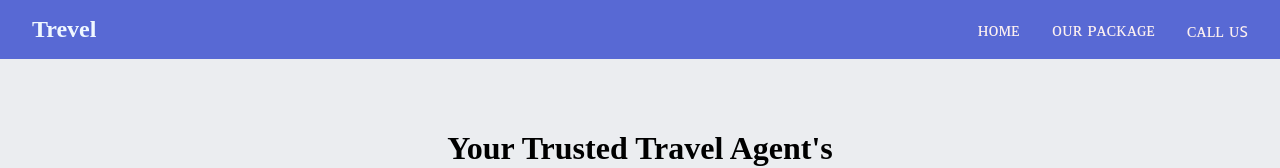
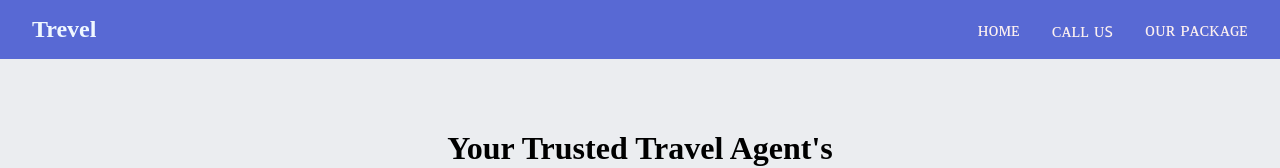
Before and after one commit to revou-fundamental-course/29-apr-24-dejez30jr, a plain HTML site: page index.html in a window 1280 px wide. Shown: the top 168 px of the page. Drawn offline with nearby package versions, Linux system fonts and the light colour scheme.

Commit message:
Update index.html

```diff
--- a/index.html
+++ b/index.html
@@ -31,10 +31,10 @@
             <a href="#">ʜᴏᴍᴇ</a>
         </li>
         <li>
-            <a href="#">ᴏᴜʀ ᴘᴀᴄᴋᴀɢᴇ</a>
+            <a href="#ᴄᴀʟʟ ᴜꜱ">ᴄᴀʟʟ ᴜꜱ</a>
         </li>
         <li>
-            <a href="#">ᴄᴀʟʟ ᴜꜱ</a>
+            <a href="#ᴏᴜʀ ᴘᴀᴄᴋᴀɢᴇ">ᴏᴜʀ ᴘᴀᴄᴋᴀɢᴇ</a>
         </li>
     </ul>
     </nav>
@@ -81,7 +81,7 @@
         </div>
     </div>
     <!-- keamanan -->
-    <div class="praturan">
+    <div class="praturan" id="ᴄᴀʟʟ ᴜꜱ">
         <b>bagi seluru pengguna akun agar tidak sembarang asal mencet link dari orang tidek di kenal</b>
     </div>
     <div class="box" data-aos="fade-up" data-aos-duration="2000">
@@ -130,7 +130,7 @@
         </div>
     </div>
     <!-- <h4>Tempat yang sering di kunjungi</h4> -->
-        <div class="wrapper">
+        <div class="wrapper" id="ᴏᴜʀ ᴘᴀᴄᴋᴀɢᴇ">
            <img src="sri_lanka_sigiriya_lion_rock-1020x600.jpg" class="item" href="#"/>
            <img src="sri_lanka_sigiriya_lion_rock-1020x600.jpg" class="item" href="#"/>
            <img src="sri_lanka_sigiriya_lion_rock-1020x600.jpg" class="item" href="#"/>
```
